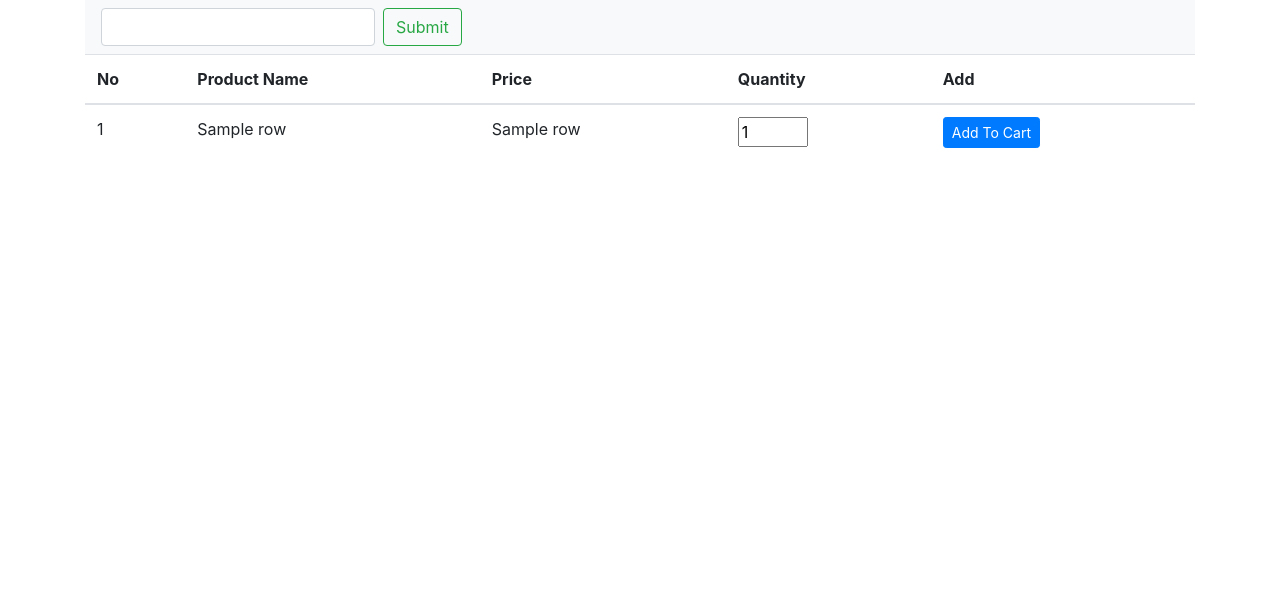
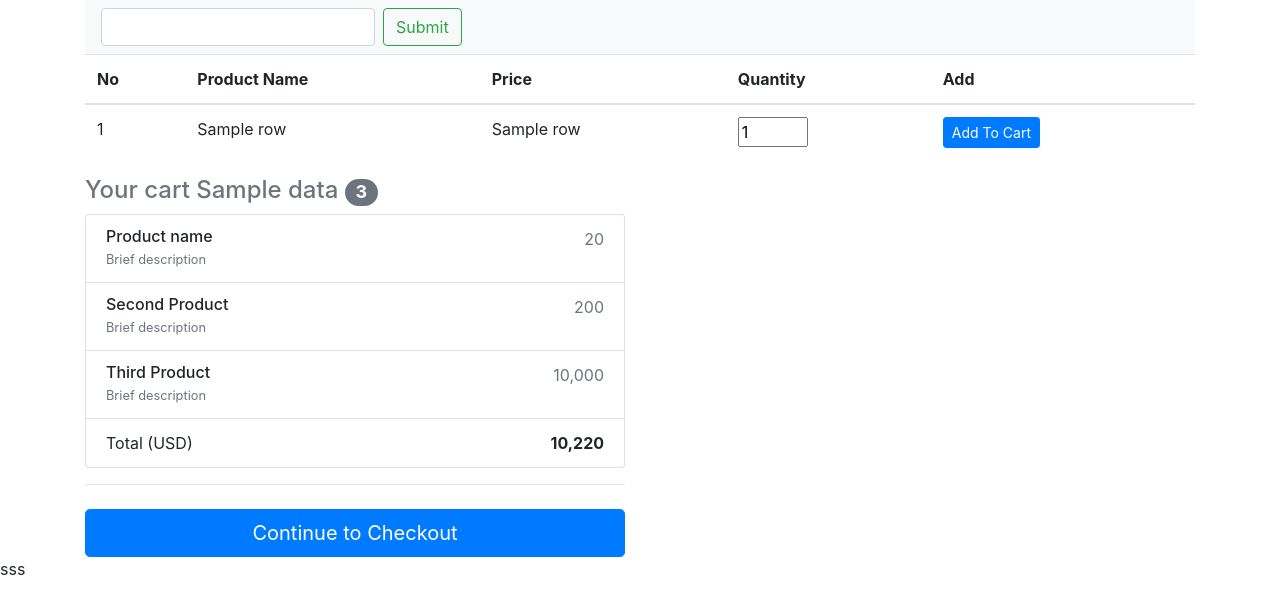
Before and after one commit to uso-odoo/odoo-training, a Python web app: template templates/index.html in a window 1280 px wide. Shown: the top 614 px of the page. Run offline with Jinja, Linux system fonts and the light colour scheme; the template is opened without the code that fills it: most values are stand-ins (such as "Sample title", 1, 10 or a date in 2020); some libraries are stand-ins or nearby versions.

Commit message:
Update code in app and index file

```diff
--- a/templates/index.html
+++ b/templates/index.html
@@ -23,6 +23,16 @@
             xhttp.open("POST", "/search?search_string="+search_string, true);
             xhttp.send();
         }
+
+        function onclickFuction() {
+            var mode = 'add_to_cart';
+            //var mode = 'delete';
+            if (mode === 'add_to_cart') {
+                $("#div").show();
+            }
+            document.getElementById("div").innerHTML = "Hello World";
+        }
+
     </script>
 </head>
 <body>
@@ -58,16 +68,14 @@
 {% for row in data %}
 <tr>
     <td>{{ row.0 }}</td><td>{{ row.1 }}</td><td>{{ row.2 }}</td>
-
     <td><input type="number" name="quantity" value="1" min="1" style="width: 70px"></td>
-    <td><button type="button" class="btn btn-primary btn-sm">Add To Cart</button></td>
+    <td><button type="button" class="btn btn-primary btn-sm" onclick="onclickFuction()">Add To Cart</button></td>
 
 </tr>
 {% endfor %}
 
     <!-- END-->
 <!--
-
     <tr>
       <th scope="row">1</th>
       <td>Milk</td>
@@ -99,10 +107,9 @@
     </div>
   </div>
 <!--</div> ..>
-<div class="container d-none">
-  <div class="row">
+<!--<div class="container d-none"> -->
+  <div class="row" id="div">
     <div class="col-6">
-
 
   <h4>
     <span class="text-muted"> Your cart {{data}} </span>
@@ -149,4 +156,4 @@
 </div>
 </div>
 </body>
-</html>
+</html>sss
```
Also changed, not shown: app.py (+7 -1 lines).
